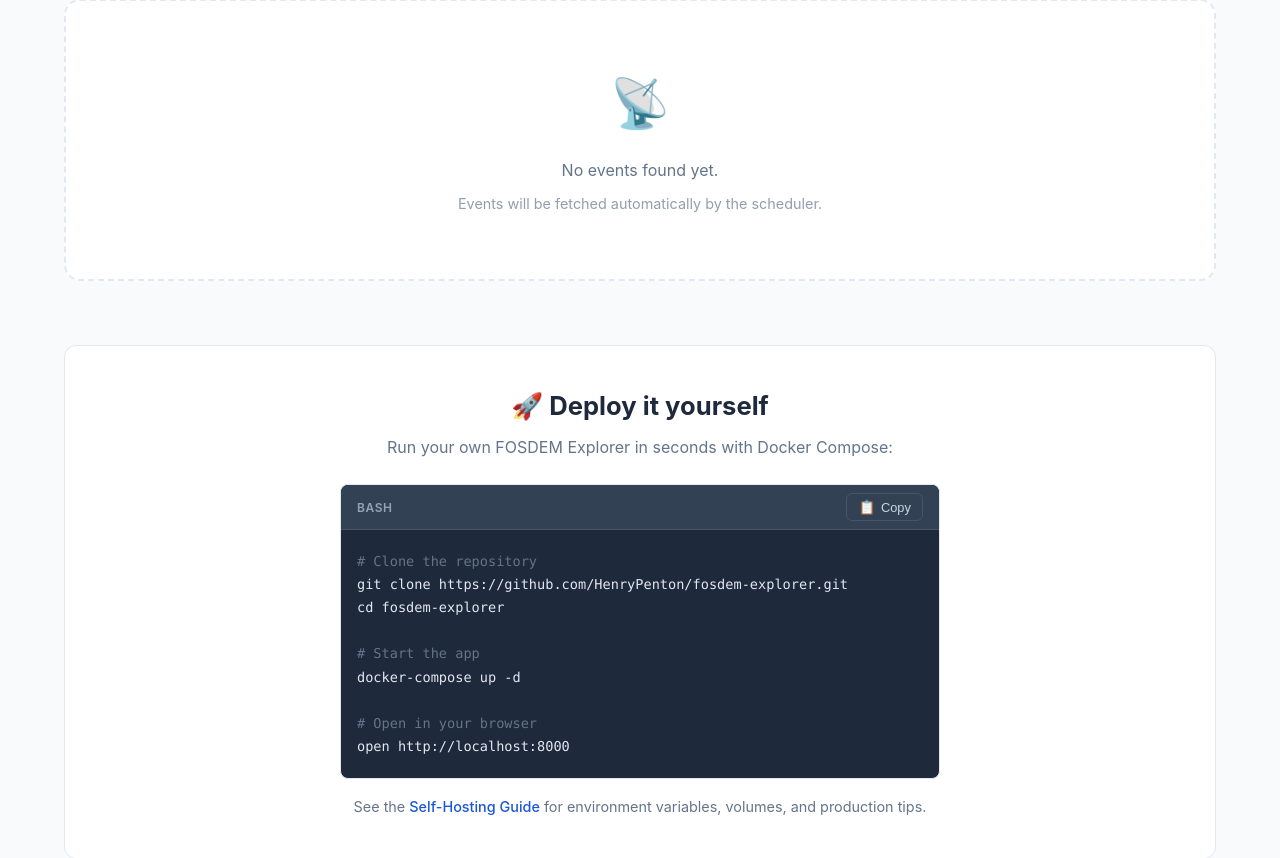
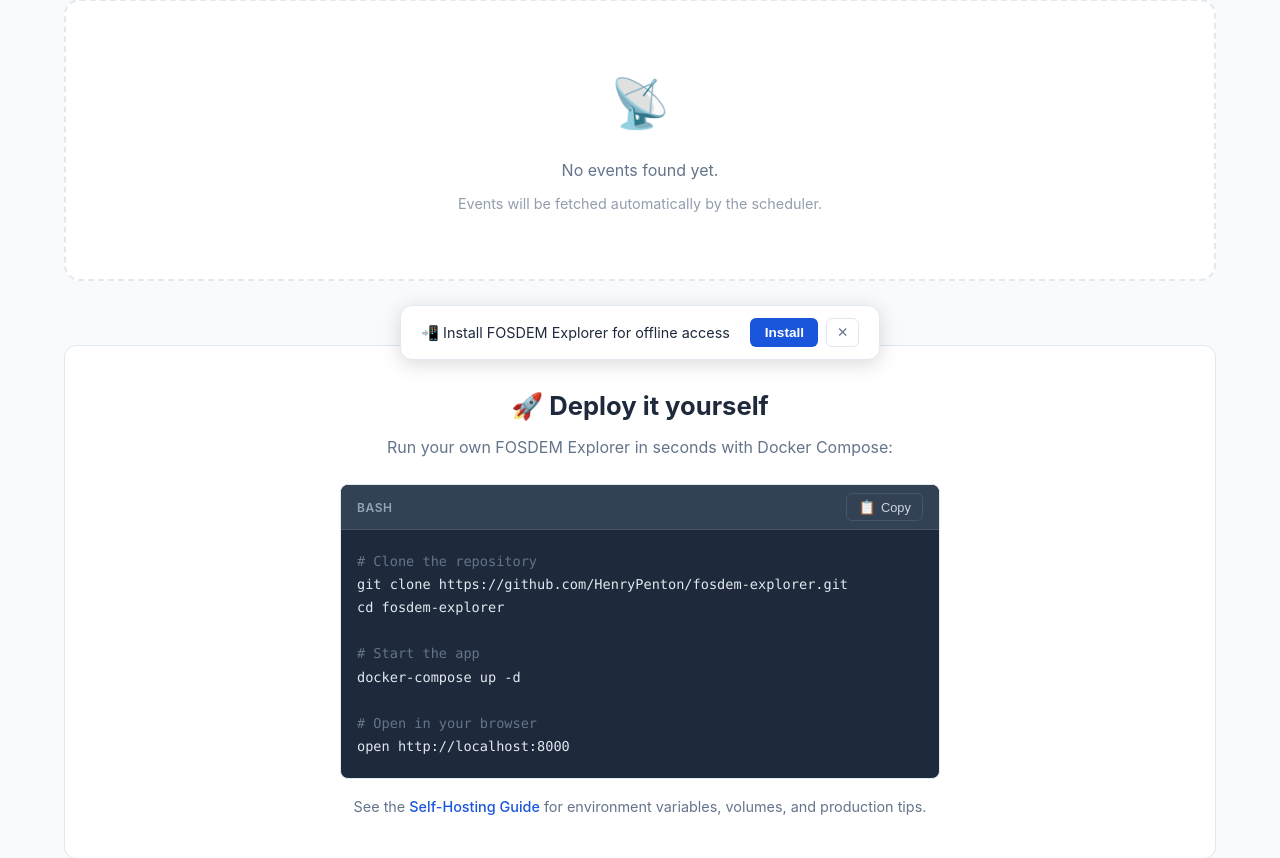
Before and after one commit to HenryPenton/fosdem-atlas, a FastAPI app: page / in a window 1280 px wide. Shown: the part 420-1278 px from the top of the page. Run offline with FastAPI, Linux system fonts and the light colour scheme; data that the repository does not hold is empty.

Commit message:
feat: implement PWA support with offline access, service worker, and manifest

```diff
--- a/src/adapters/web/app.py
+++ b/src/adapters/web/app.py
@@ -260,6 +260,14 @@ def create_app(
             },
         )
 
+    @app.get("/offline", response_class=HTMLResponse)
+    async def offline(request: Request) -> HTMLResponse:
+        return templates.TemplateResponse(
+            request=request,
+            name="offline.html",
+            context={"title": "FOSDEM Explorer — Offline"},
+        )
+
     return app
 
 
--- a/src/static/css/style.css
+++ b/src/static/css/style.css
@@ -2152,3 +2152,55 @@ footer p {
         max-width: 100%;
     }
 }
+
+/* PWA install banner */
+.pwa-install-banner {
+    position: fixed;
+    bottom: 1.25rem;
+    left: 50%;
+    transform: translateX(-50%);
+    display: flex;
+    align-items: center;
+    justify-content: space-between;
+    gap: 1rem;
+    padding: 0.75rem 1.25rem;
+    background: var(--card-background);
+    border: 1px solid var(--border-color);
+    border-radius: 12px;
+    box-shadow: 0 4px 20px rgba(0, 0, 0, 0.15);
+    font-size: 0.9rem;
+    z-index: 1000;
+    max-width: 480px;
+    width: calc(100% - 2rem);
+}
+
+.pwa-install-actions {
+    display: flex;
+    gap: 0.5rem;
+    flex-shrink: 0;
+}
+
+.pwa-install-accept {
+    padding: 0.35rem 0.9rem;
+    background: var(--primary-color);
+    color: #fff;
+    border: none;
+    border-radius: 6px;
+    font-size: 0.85rem;
+    font-weight: 600;
+    cursor: pointer;
+}
+
+.pwa-install-accept:hover {
+    background: var(--primary-dark);
+}
+
+.pwa-install-dismiss {
+    padding: 0.35rem 0.6rem;
+    background: transparent;
+    color: var(--text-muted);
+    border: 1px solid var(--border-color);
+    border-radius: 6px;
+    font-size: 0.85rem;
+    cursor: pointer;
+}
--- a/src/templates/base.html
+++ b/src/templates/base.html
@@ -3,7 +3,10 @@
 <head>
     <meta charset="UTF-8">
     <meta name="viewport" content="width=device-width, initial-scale=1.0">
+    <meta name="theme-color" content="#1a56db">
     <title>{% block title %}{{ title }}{% endblock %}</title>
+    <link rel="manifest" href="/static/manifest.json">
+    <link rel="apple-touch-icon" href="/static/icons/icon-192.png">
 
     <!-- Apply saved theme before first paint to avoid flash -->
     <script>
@@ -56,6 +59,15 @@
     </footer>
 
     <div class="toast-container" id="toast-container" aria-live="polite"></div>
+
+    <!-- PWA install banner -->
+    <div id="pwa-install-banner" class="pwa-install-banner" hidden>
+        <span>📲 Install FOSDEM Explorer for offline access</span>
+        <div class="pwa-install-actions">
+            <button id="pwa-install-btn" class="pwa-install-accept">Install</button>
+            <button id="pwa-dismiss-btn" class="pwa-install-dismiss" aria-label="Dismiss">✕</button>
+        </div>
+    </div>
 
     <script src="/static/js/my-schedule.js"></script>
     <script>
@@ -117,6 +129,46 @@
         document.addEventListener('htmx:sendError', function () {
             showToast('Network error. Check your connection and try again.', 'error');
         });
+
+        // Service Worker registration
+        if ('serviceWorker' in navigator) {
+            window.addEventListener('load', function () {
+                navigator.serviceWorker.register('/static/sw.js', { scope: '/' }).catch(function () {});
+            });
+        }
+
+        // PWA install prompt
+        (function () {
+            var deferred = null;
+            var banner = document.getElementById('pwa-install-banner');
+            var installBtn = document.getElementById('pwa-install-btn');
+            var dismissBtn = document.getElementById('pwa-dismiss-btn');
+
+            if (localStorage.getItem('fosdem_pwa_dismissed')) return;
+
+            window.addEventListener('beforeinstallprompt', function (e) {
+                e.preventDefault();
+                deferred = e;
+                banner.hidden = false;
+            });
+
+            if (installBtn) {
+                installBtn.addEventListener('click', function () {
+                    banner.hidden = true;
+                    if (deferred) {
+                        deferred.prompt();
+                        deferred.userChoice.then(function () { deferred = null; });
+                    }
+                });
+            }
+
+            if (dismissBtn) {
+                dismissBtn.addEventListener('click', function () {
+                    banner.hidden = true;
+                    localStorage.setItem('fosdem_pwa_dismissed', '1');
+                });
+            }
+        })();
     </script>
     {% block scripts %}{% endblock %}
 </body>
--- a/src/templates/my_schedule.html
+++ b/src/templates/my_schedule.html
@@ -64,6 +64,7 @@
             </div>
         </details>
     </div>
+
 </div>
 {% endblock %}
 
@@ -296,5 +297,6 @@ function removeAndRefresh(id) {
         location.reload();
     });
 })();
+
 </script>
 {% endblock %}
```
Also changed, not shown: ROADMAP.md (+5 -2 lines), src/static/sw.js (added, +108 -0 lines), src/templates/offline.html (added, +18 -0 lines), tests/test_web_pwa.py (added, +55 -0 lines), src/static/icons/icon-192.png (added), src/static/icons/icon-512.png (added), src/static/manifest.json (added).
